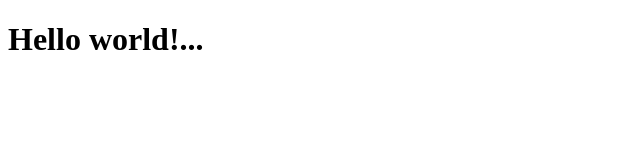
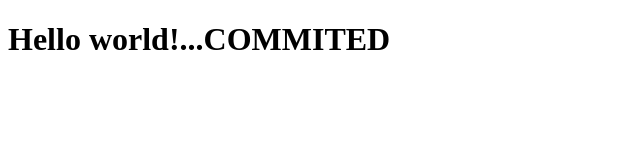
Before and after one commit to sukhepadda/HTML, a plain HTML site: page index.html in a window 1280 px wide. Shown: the whole page, without its empty margins (0-640 px from the left). Drawn offline with Linux system fonts and the light colour scheme.

Commit message:
Update index.html

```diff
--- a/index.html
+++ b/index.html
@@ -7,6 +7,6 @@
   <title>Hello</title>
 </head>
 <body>
-  <h1>Hello world!...</h1>
+  <h1>Hello world!...COMMITED</h1>
 </body>
 </html>
```
